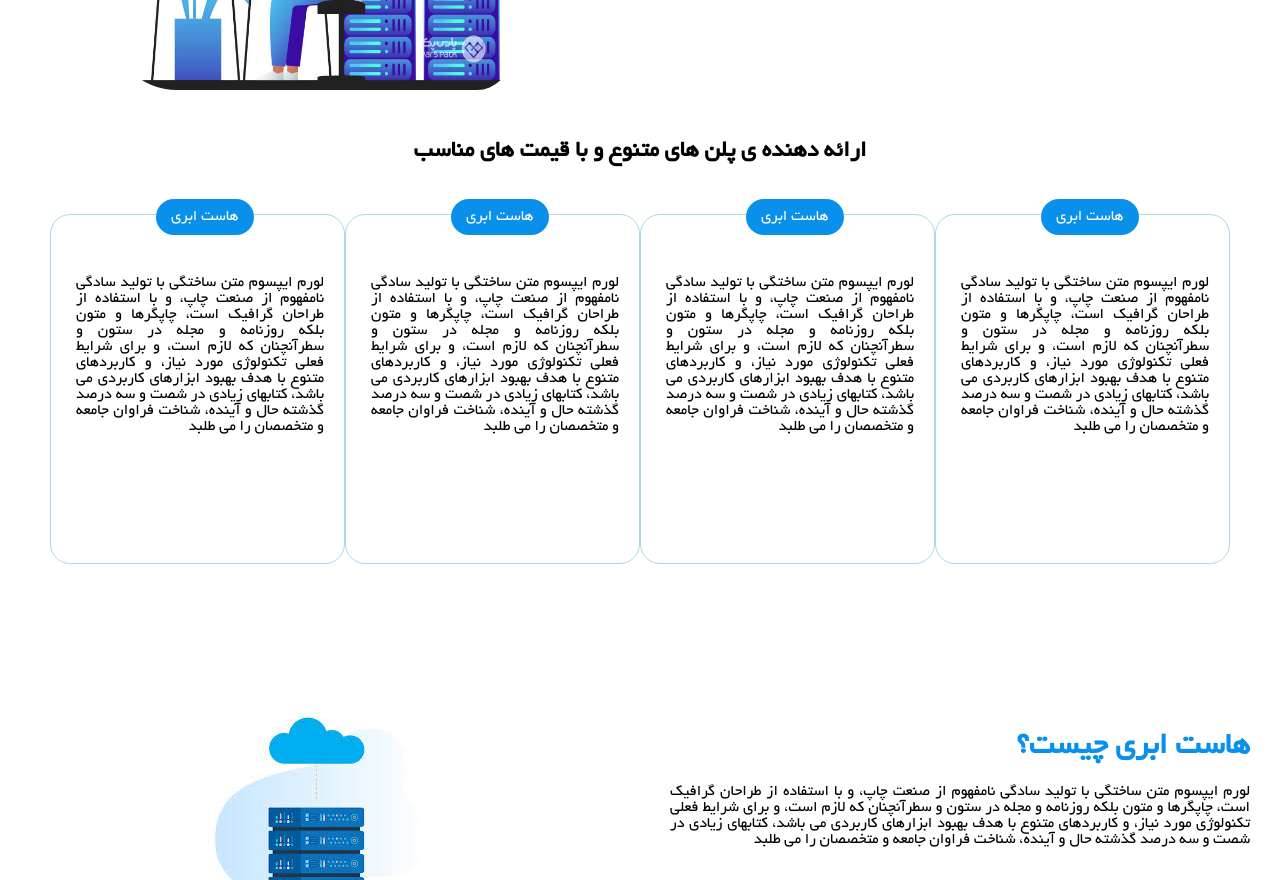
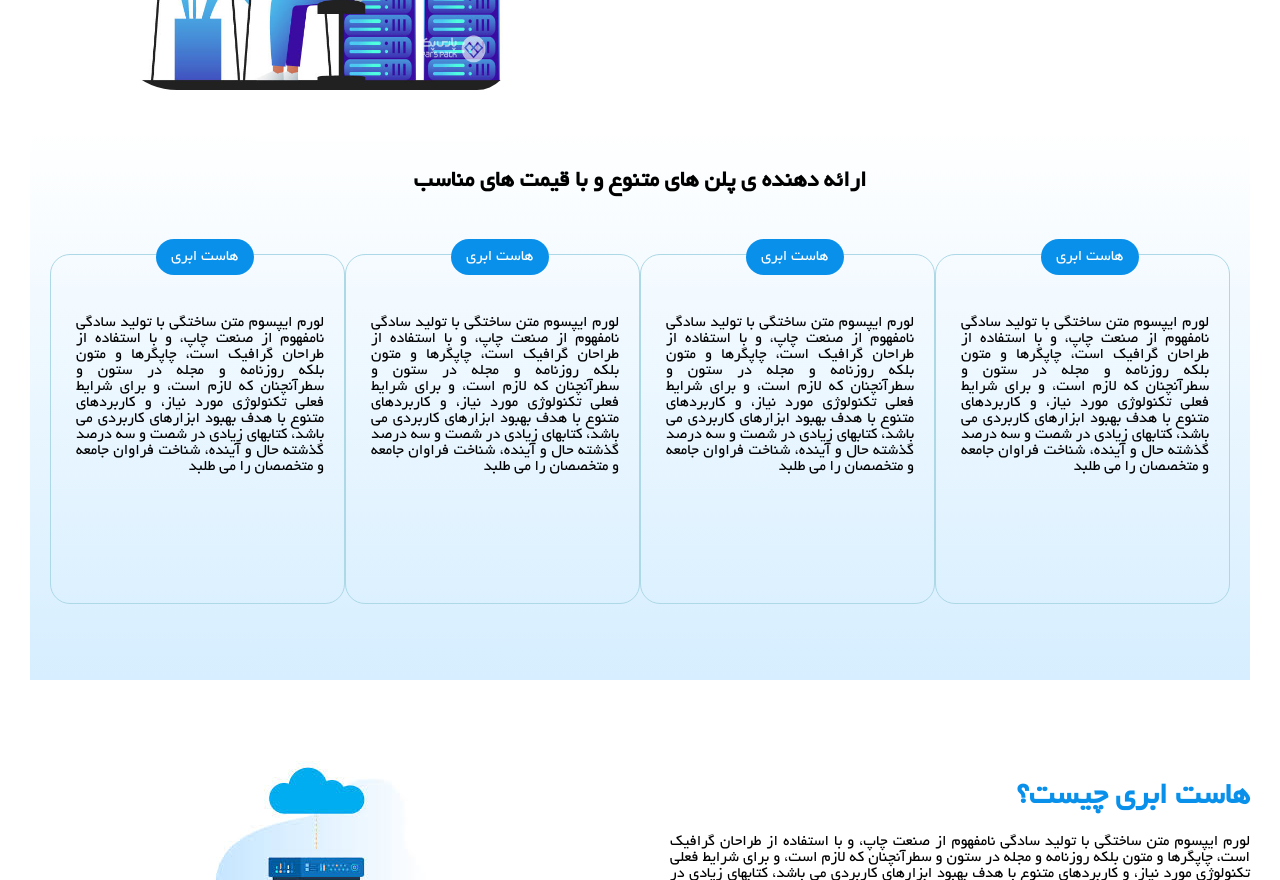
Before and after one commit to 78fatemanazari/parse_pak, a plain HTML site: page index.html in a window 1280 px wide. Shown: the part 380-1260 px from the top of the page. Drawn offline with Linux system fonts and the light colour scheme.

Commit message:
Add gradient background

```diff
--- a/style.css
+++ b/style.css
@@ -120,12 +120,17 @@ body{
 }
 
 .main_two_container{
-  height: 500px;
+  height: 550px;
   display: flex;
   flex-direction: column;
   margin: 10px 30px;
   align-items: center;
   padding: 10px;
+  background: linear-gradient(to bottom, rgba(214, 238, 255, 0) 0, #d6eeff 100%);
+}
+
+.main_two_container h2{
+  margin-top: 30px;
 }
 
 .article_container{
@@ -133,7 +138,7 @@ body{
   display: flex;
   justify-content: space-between;
   padding: 10px;
-  margin-top: 40px;
+  margin-top: 50px;
 }
 
 .article{
```
